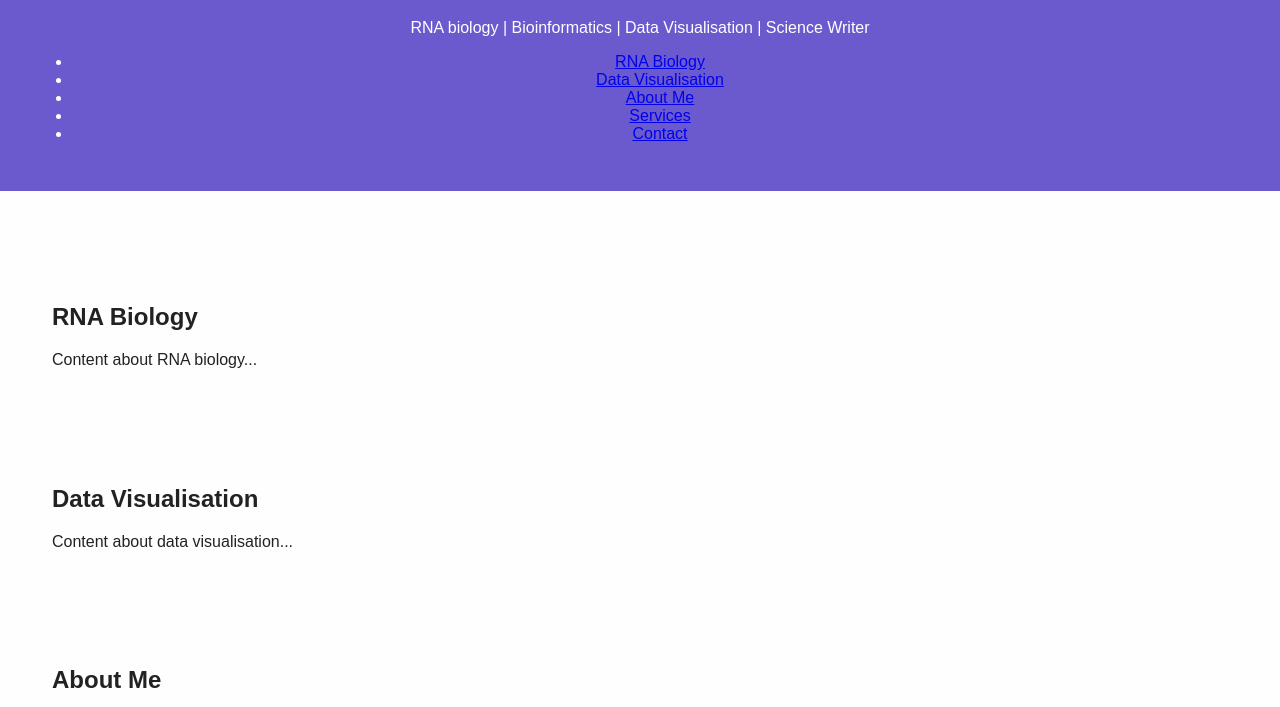
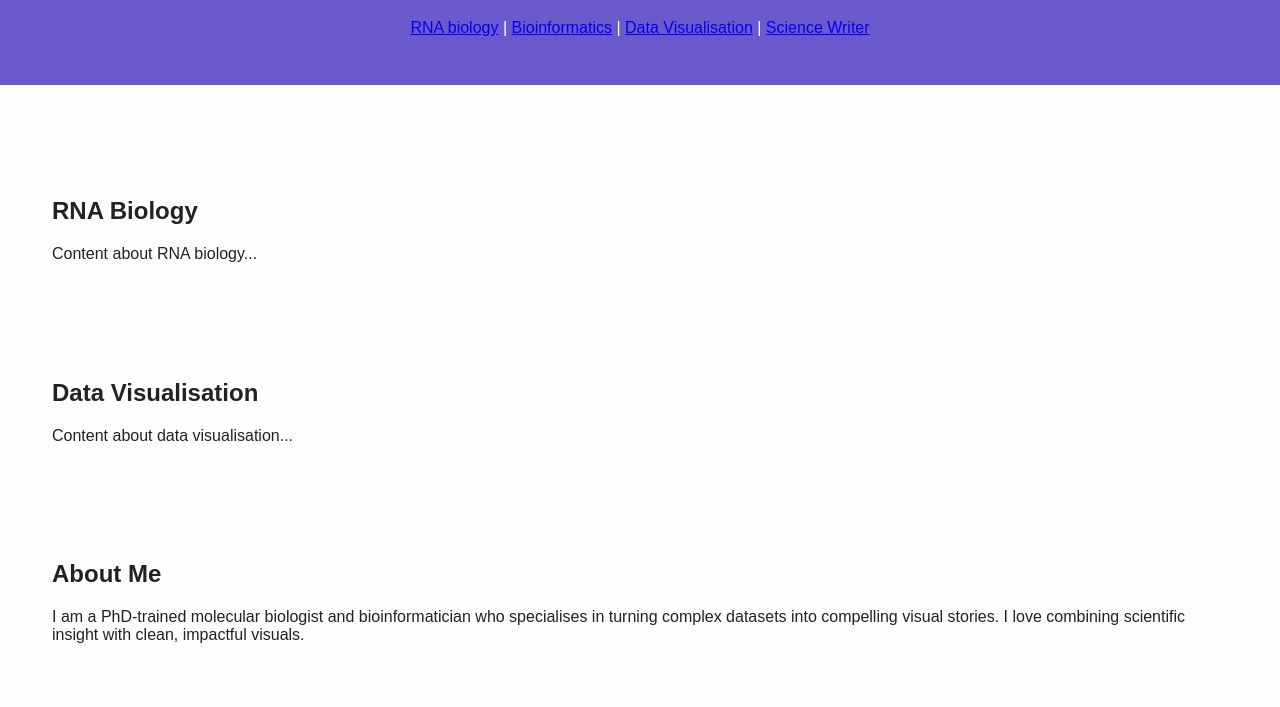
Before and after one commit to HannahDixon/HannahDixon.science, a plain HTML site: page index.html in a window 1280 px wide. Shown: the part 93-800 px from the top of the page. Drawn offline with Linux system fonts and the light colour scheme.

Commit message:
Update index.html

```diff
--- a/index.html
+++ b/index.html
@@ -13,20 +13,19 @@
             padding:20px;
             margin:40px 0;
     </style>
+
+
 </head>
 <body>
     <header>
-        <h1>Hannah Dixon, PhD</h1>
-        <p>RNA biology | Bioinformatics | Data Visualisation | Science Writer</p>
-         <!-- Navigation Menu -->
-        <nav>
-            <ul>
-                <li><a href="#rna-biology">RNA Biology</a></li>
-                <li><a href="#data-visualisation">Data Visualisation</a></li>
-                <li><a href="#about-me">About Me</a></li>
-                <li><a href="#services">Services</a></li>
-                <li><a href="#contact">Contact</a></li>
-            </ul>
+    <h1>Hannah Dixon, PhD</h1>
+    <nav>
+        <p class="nav-links">
+            <a href="#rna-biology">RNA biology</a> |
+            <a href="#data-visualisation">Bioinformatics</a> |
+            <a href="#about-me">Data Visualisation</a> |
+            <a href="#services">Science Writer</a>
+        </p>
         </nav>
     </header>
     <main>
```
